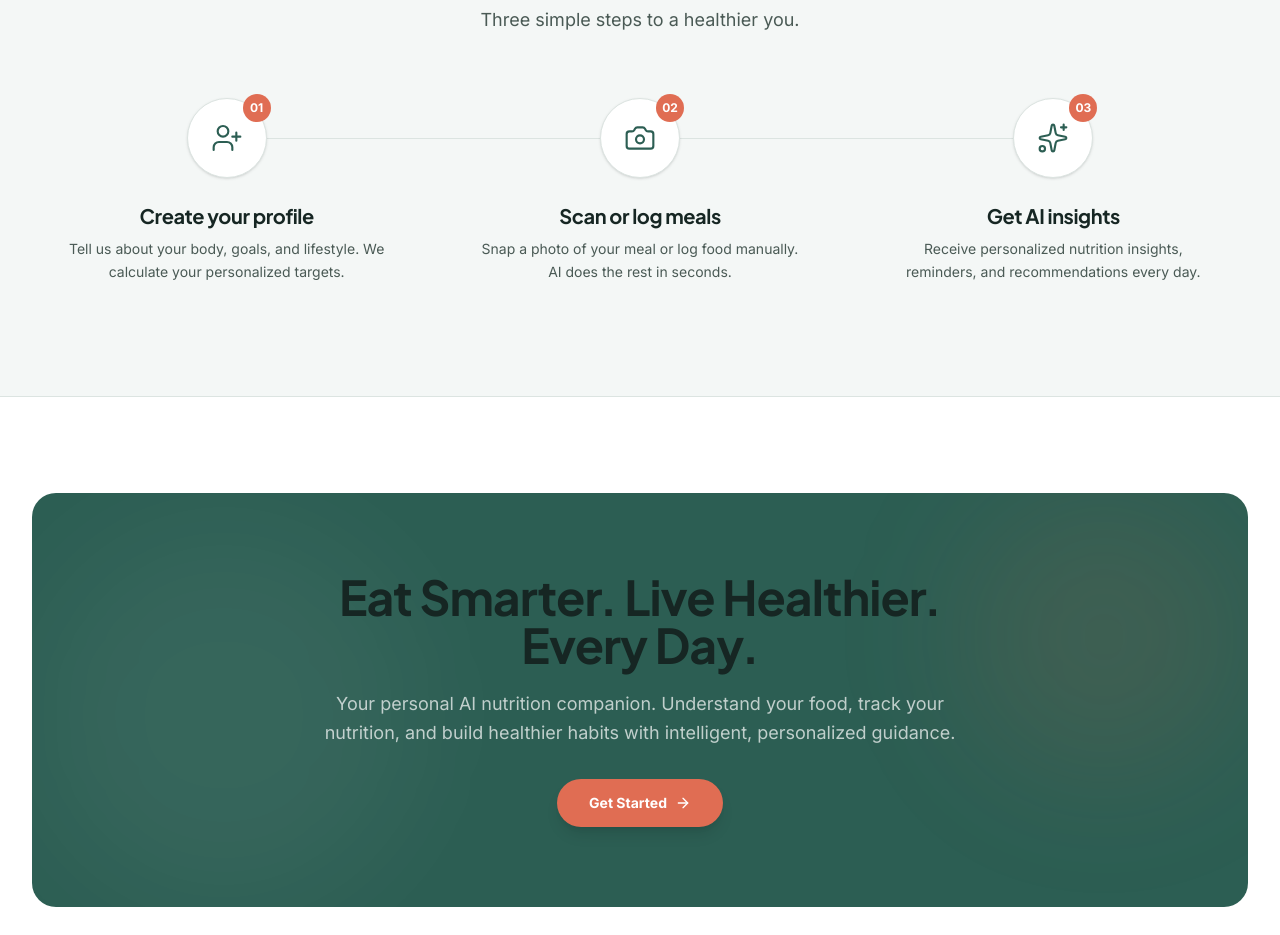
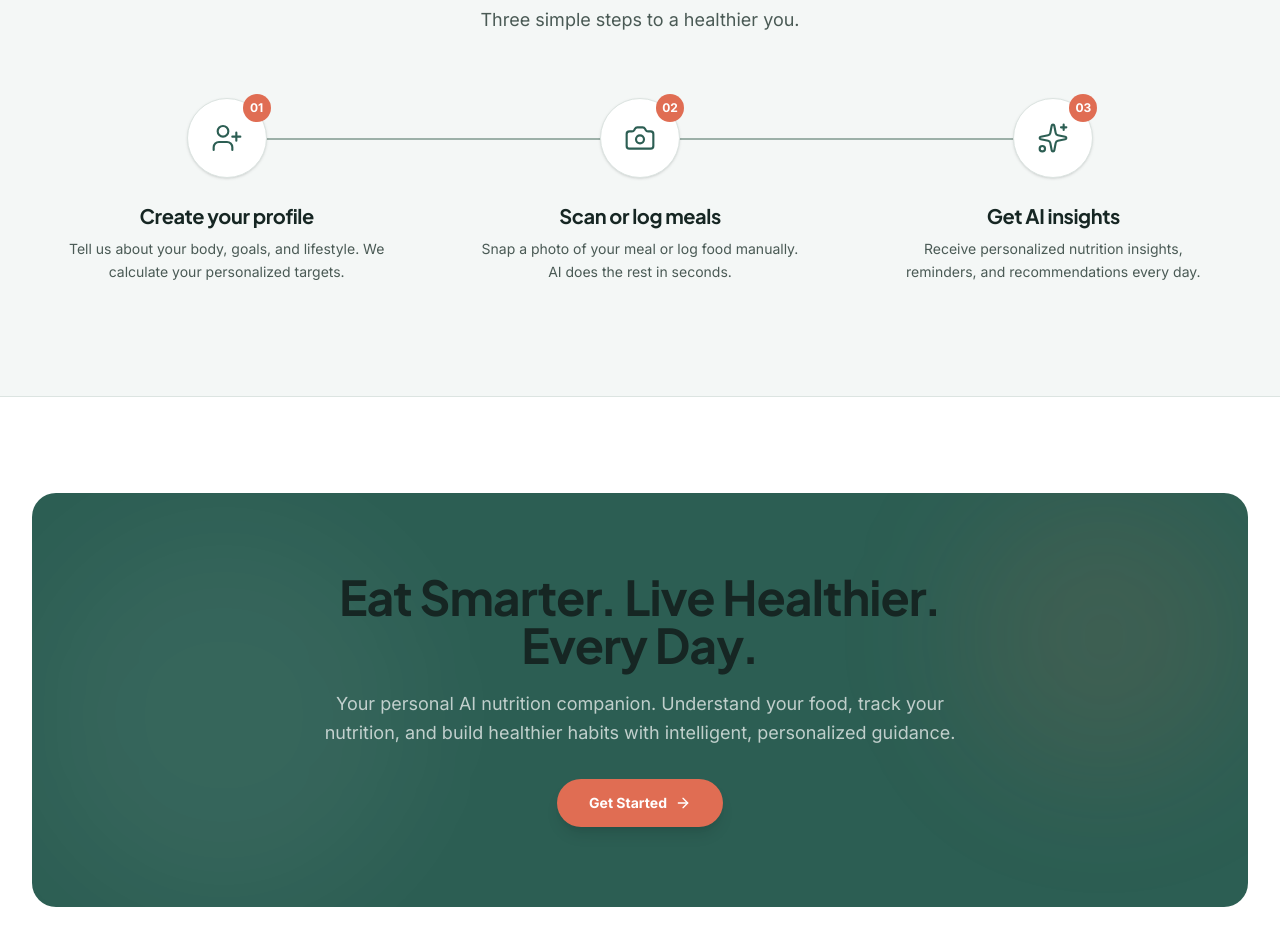
Before and after one commit to fardinrifat55-art/SmartBite, a Next.js app: page / in a window 1280 px wide. Shown: the part 1860-2795 px from the top of the page. Built offline with nearby package versions, Linux system fonts and the light colour scheme.

Commit message:
d3224da6-8367-46b6-bc51-d888655d244a

```diff
--- a/src/components/landing/LandingHowItWorks.tsx
+++ b/src/components/landing/LandingHowItWorks.tsx
@@ -33,7 +33,7 @@ export function LandingHowItWorks() {
         </motion.div>
 
         <div className="mt-16 relative">
-          <div className="hidden lg:block absolute top-10 left-[16%] right-[16%] h-px bg-[#DCE4E1]" />
+          <div className="hidden lg:block absolute top-10 left-[16%] right-[16%] h-0.5 bg-[#9CB0A8]" />
 
           <div className="grid grid-cols-1 lg:grid-cols-3 gap-8 lg:gap-6">
             {steps.map((step, idx) => {
```
Also changed, not shown: upload/pasted_image_1794606929594.png (added), upload/pasted_image_1794607110778.png (added).
